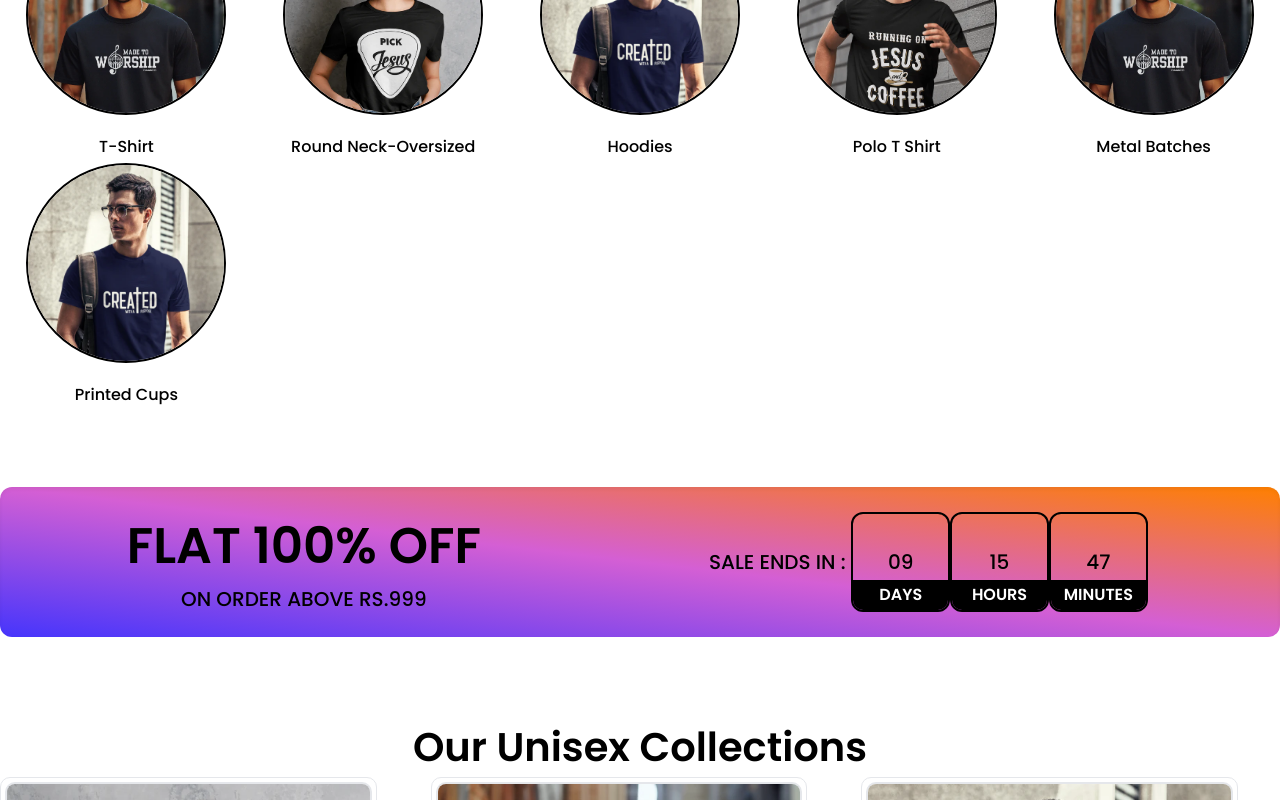
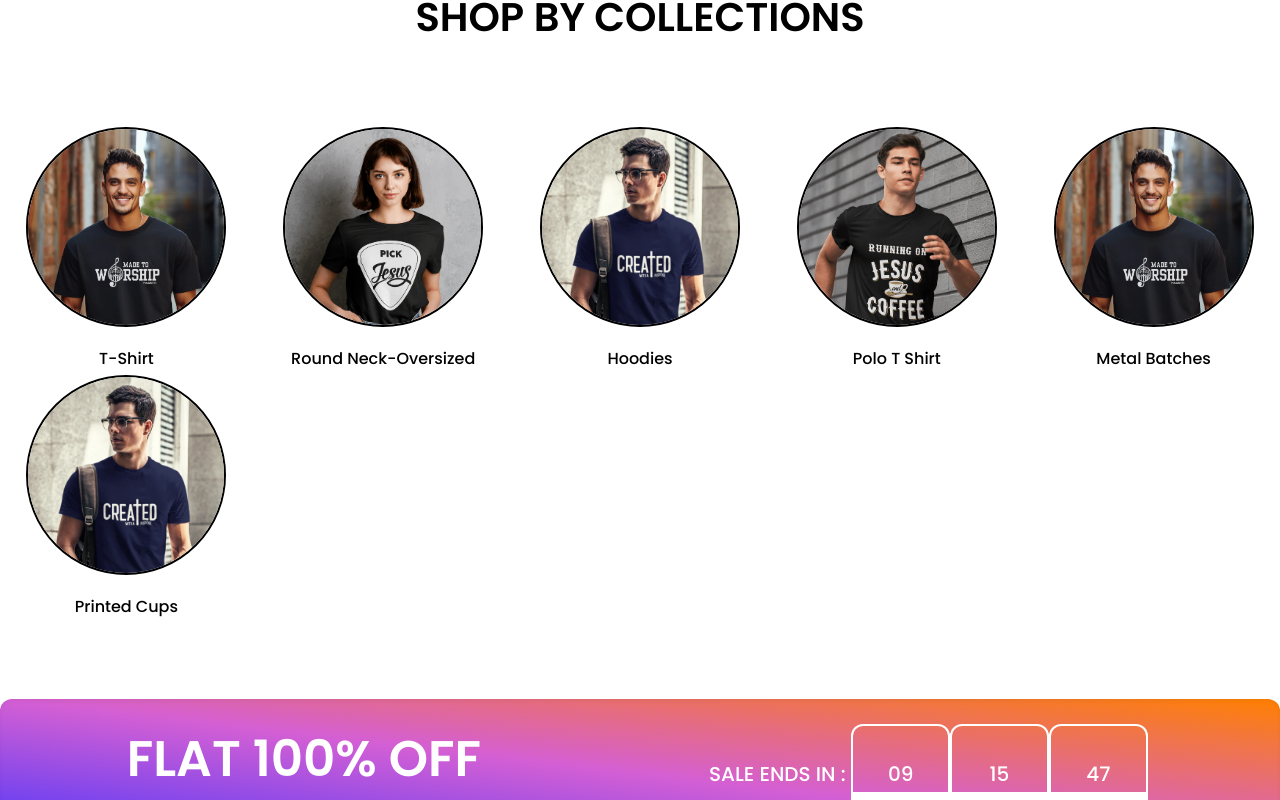
Before and after one commit to kishorevenai/e-commerse-raj, a React (Vite) app: page / in a window 1280 px wide. Shown: the part 1540-2340 px from the top of the page. Built offline with nearby package versions, Linux system fonts and the light colour scheme.

Commit message:
changed the card dimension

```diff
--- a/src/components/component/ProductCards/CardOne.jsx
+++ b/src/components/component/ProductCards/CardOne.jsx
@@ -26,7 +26,7 @@ const CardOne = ({
 
         <div className="w-full h-[60%] mx-auto relative border-2 rounded-[10px] overflow-hidden">
           {isDiscount && (
-            <div className="w-[60%] make_center absolute rounded-tr-[5px] rounded-br-[5px] shadow-md top-[80%] z-20 bg-gradient-to-r from-[rgba(248,232,215,1)] to-[rgba(224,195,166,0.9)]">
+            <div className="w-[60%] make_center absolute rounded-tr-[5px] rounded-br-[5px] shadow-md top-[80%] z-20 bg-gradient-to-r from-[#2979e3] to-[rgba(222,233,229,20)]">
               <p className="p_1 font-normal text-black">Flat 10% OFF</p>
             </div>
           )}
--- a/src/components/pages/Home/ContentOne.jsx
+++ b/src/components/pages/Home/ContentOne.jsx
@@ -38,7 +38,7 @@ const ContentOne = () => {
         isSelectOptionButton={true}
         isFavourite={false}
         key={products.category}
-        className={"w-[90%]"}
+        className={"w-[95%]"}
         product={products}
         isDiscount={false}
       />
@@ -48,7 +48,6 @@ const ContentOne = () => {
   return (
     <div className="w-full mt-5">
       <p className="h1_secondary mb-5 text-center">HOT THIS WEEK</p>
-
       <div className="grid grid-cols-OneCardGrid gap-5 place-content-center place-items-center">
         {products}
       </div>
--- a/src/components/pages/Home/ContentThree.jsx
+++ b/src/components/pages/Home/ContentThree.jsx
@@ -7,7 +7,7 @@ import CircleCard from "../../component/CircleCard.jsx/CircleCard";
 const ContentThree = () => {
   return (
     <div className="h-[] mt-5 make_row_evenly">
-      <p className="h1_secondary text-center mb-5">SHOP BY COLLECTIONS</p>
+      <p className="h1_secondary text-center mb-20">SHOP BY COLLECTIONS</p>
       <div className="w-full grid grid-cols-CircleCardGrid gap-1 place-content-center place-items-center">
         <CircleCard src={personOne} name={"T-Shirt"} />
         <CircleCard src={personTwo} name={"Round Neck-Oversized"} />
--- a/src/components/pages/Home/ContentTwo.jsx
+++ b/src/components/pages/Home/ContentTwo.jsx
@@ -14,7 +14,7 @@ const ContentTwo = () => {
   });
   return (
     <div className="w-full mt-5">
-      <p className="h1_secondary text-center">Our Unisex Collections</p>
+      <p className="h1_secondary text-center mb-20">Our Unisex Collections</p>
       <div className="grid grid-cols-CardGrid place-content-center gap-3 place-items-center">
         {cards}
       </div>
--- a/src/components/pages/Home/TimerBanner.jsx
+++ b/src/components/pages/Home/TimerBanner.jsx
@@ -16,35 +16,35 @@ const TimerBanner = () => {
     <div className="w-full shadow-inner make_center h-[150px] my-20 bg-gradient-to-tr from-[#4635fc] via-[#d45fd4] to-[#ff8000] rounded-xl">
       <div className="mx-auto make_between lg:w-10/12 md:w-full sm:w-full">
         <div className="h-fit make_row_around ml-5">
-          <p className="h1_primary">FLAT 100% OFF</p>
-          <p className="p_0">ON ORDER ABOVE RS.999</p>
+          <p className="h1_primary text-white">FLAT 100% OFF</p>
+          <p className="p_0 text-white">ON ORDER ABOVE RS.999</p>
         </div>
         <div className="h-full make_between mr-5 w-5/12">
-          <p className="p_0 font-normal">SALE ENDS IN :</p>
+          <p className="p_0 font-normal text-white">SALE ENDS IN :</p>
           <div className="make_between w-8/12 mx-auto ">
-            <div className="h-[100px] relative border-2 border-black overflow-hidden rounded-xl aspect-square make_center">
-              <div className="absolute bottom-0 h-[30px] rounded-bl-[5px] rounded-br-[5px] w-full bg-black make_center">
-                <p className="text-white">DAYS</p>
+            <div className="h-[100px] relative border-2 border-white overflow-hidden rounded-xl aspect-square make_center">
+              <div className="absolute bottom-0 h-[30px] rounded-bl-[5px] rounded-br-[5px] w-full bg-white make_center">
+                <p className="text-black">DAYS</p>
               </div>
-              <p className="p_0 font-bold ">
+              <p className="p_0 font-bold text-white">
                 {time.getHours().toString().padStart(2, "0")}
               </p>
             </div>
 
-            <div className="h-[100px] relative border-2 border-black overflow-hidden rounded-xl aspect-square make_center">
-              <div className="absolute bottom-0 h-[30px] rounded-bl-[5px] rounded-br-[5px] w-full bg-black make_center">
-                <p className="text-white">HOURS</p>
+            <div className="h-[100px] relative border-2 border-white overflow-hidden rounded-xl aspect-square make_center">
+              <div className="absolute bottom-0 h-[30px] rounded-bl-[5px] rounded-br-[5px] w-full bg-white make_center">
+                <p className="text-black">HOURS</p>
               </div>
-              <p className="p_0 font-bold">
+              <p className="p_0 font-bold text-white">
                 {time.getMinutes().toString().padStart(2, "0")}
               </p>
             </div>
 
-            <div className="h-[100px] relative border-2 border-black overflow-hidden rounded-xl aspect-square make_center">
-              <div className="absolute bottom-0 h-[30px] rounded-bl-[5px] rounded-br-[5px] w-full bg-black make_center">
-                <p className="text-white">MINUTES</p>
+            <div className="h-[100px] relative border-2 border-white overflow-hidden rounded-xl aspect-square make_center">
+              <div className="absolute bottom-0 h-[30px] rounded-bl-[5px] rounded-br-[5px] w-full bg-white make_center">
+                <p className="text-black">MINUTES</p>
               </div>
-              <p className="p_0 font-bold">
+              <p className="p_0 font-bold text-white">
                 {time.getSeconds().toString().padStart(2, "0")}
               </p>
             </div>
--- a/src/index.css
+++ b/src/index.css
@@ -84,7 +84,7 @@
 }
 
 .make_row_between {
-  @apply flex flex-col justify-evenly items-center;
+  @apply flex flex-col justify-between items-center;
 }
 
 .make_row_around {
--- a/tailwind.config.js
+++ b/tailwind.config.js
@@ -13,7 +13,7 @@ export default {
         sclr: "#ff9e00",
       },
       aspectRatio: {
-        "3/4": "3 / 4",
+        "3/4": "3 / 5",
       },
     },
   },
```
